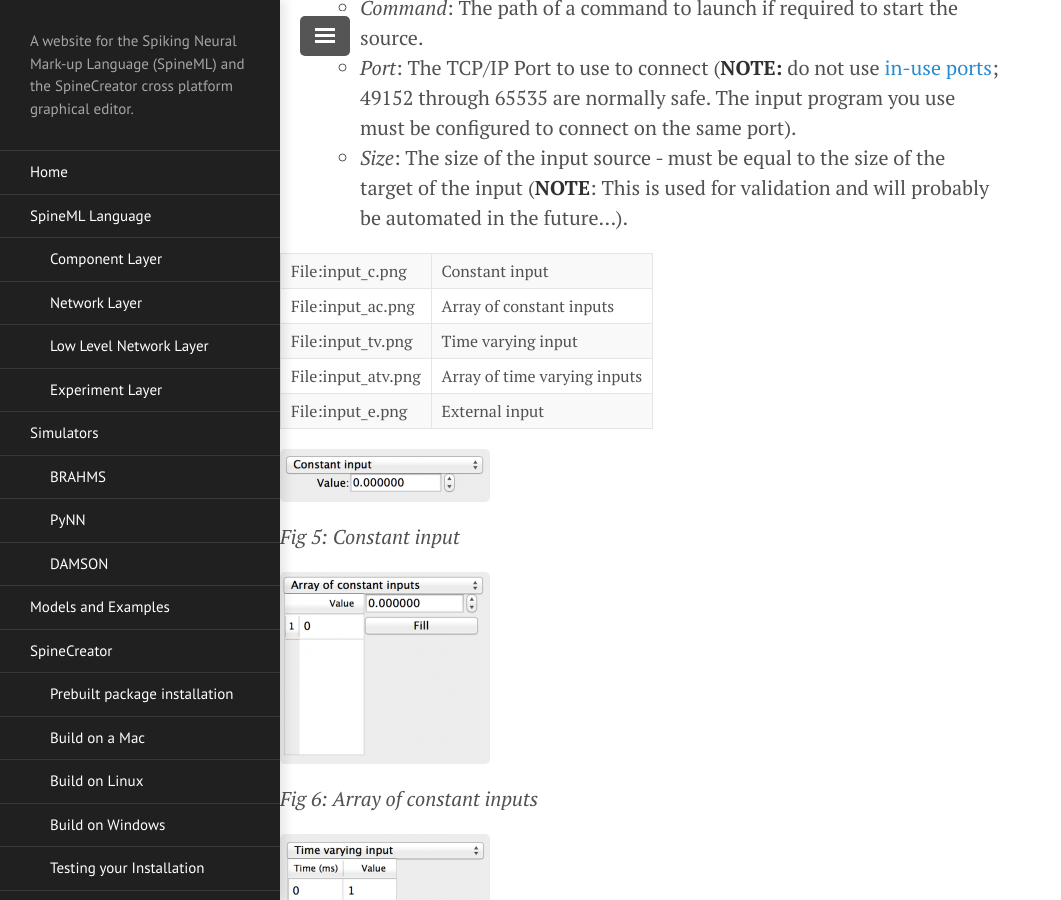
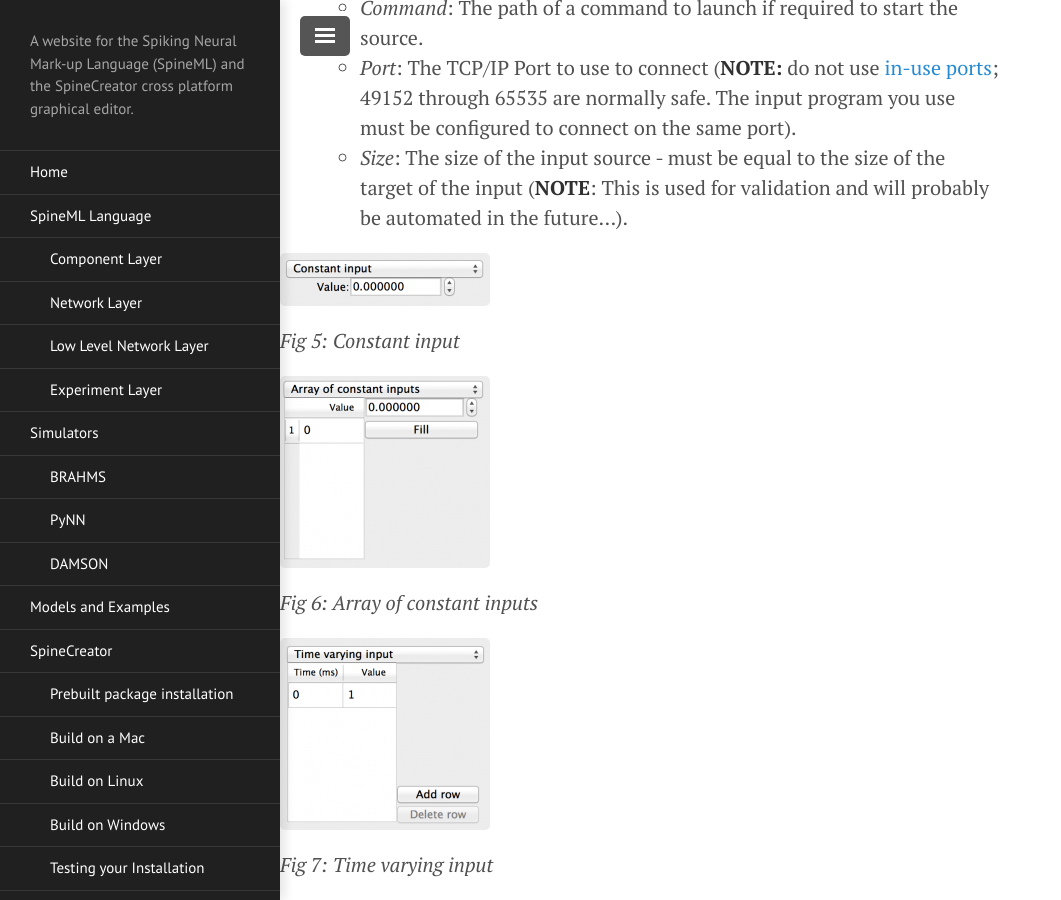
Before and after one commit to SpineML/spineml.github.io, a Jekyll site: the page built from spinecreator/createexpt/index.md, in a window 1280 px wide and 900 px high, scrolled down 4689 px. Shown: the whole window, without its empty margins (0-1061 px from the left). Built offline with Jekyll 4.4.1, drawn with Linux system fonts in a browser that asks for light colours; nearby versions of some CDN libraries; library files that are not in the unit come from our copies.

Commit message:
Forgot to remove this

```diff
--- a/spinecreator/createexpt/index.md
+++ b/spinecreator/createexpt/index.md
@@ -151,12 +151,6 @@ A new drop-down will appear, giving a choice of input types:
      of the target of the input (**NOTE**: This is used for validation
      and will probably be automated in the future...).
 
-File:input_c.png|Constant input
-File:input_ac.png|Array of constant inputs
-File:input_tv.png|Time varying input
-File:input_atv.png|Array of time varying inputs
-File:input_e.png|External input
-
 ![input_ac](/public/images/createexpt/210px-Input_c.png "Fig 5: Constant input"){: .inline-image }
 *Fig 5: Constant input*
 
```
